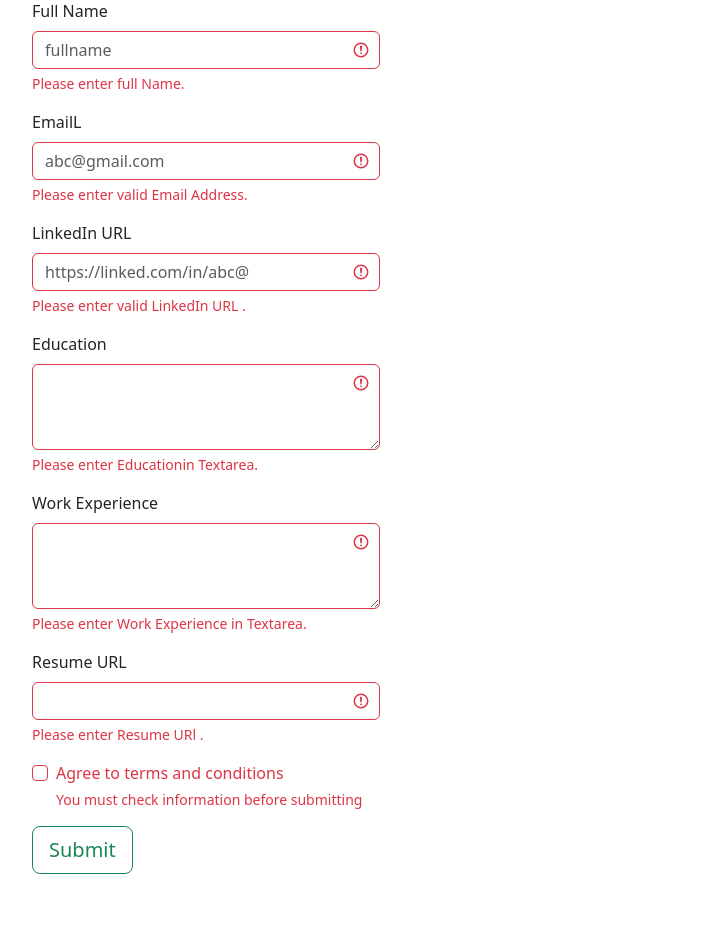
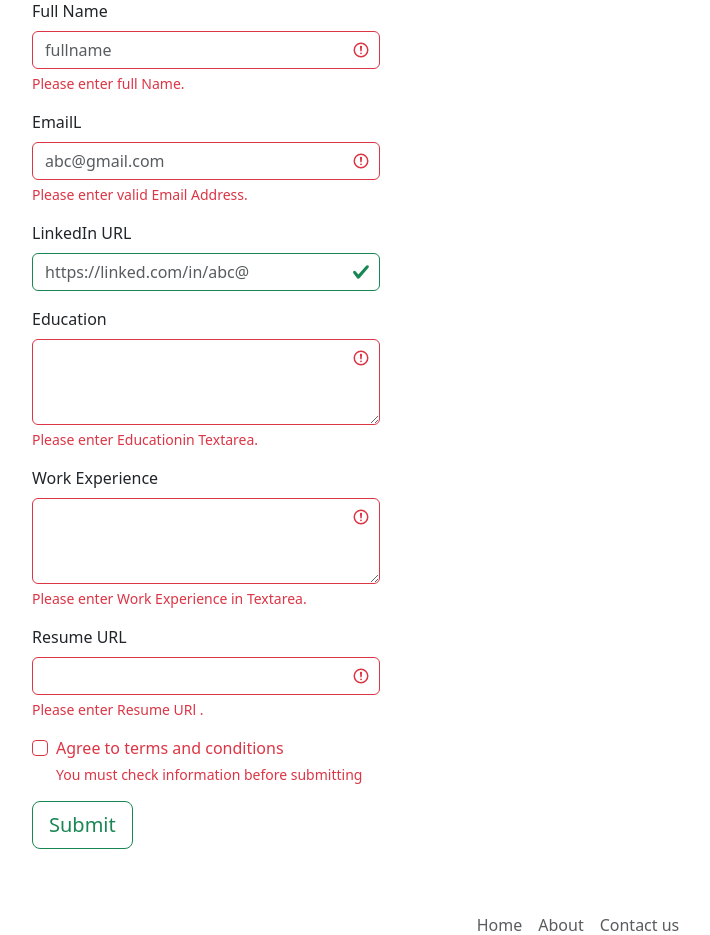
Before and after one commit to cnchoudhari/careers_website, a Flask app: template templates/jobpage.html in a window 1280 px wide. Shown: the part 835-1770 px from the top of the page, without its empty margins (62-772 px from the left). Run offline with Flask 3, Linux system fonts and the light colour scheme; the template is opened without the code that fills it, so the values that code supplies are empty.

Commit message:
some code edit in linkedin

```diff
--- a/templates/app_form.html
+++ b/templates/app_form.html
@@ -43,7 +43,7 @@
         <div class="col-4">
           <div class="mb-3">
             <label for="exampleFormControlInput1" class="form-label">LinkedIn URL</label>
-            <input type="email" class="form-control" id="exampleFormControlInput1" placeholder="https://linked.com/in/abc@" required name="linkedin_url" >
+            <input type="email" class="form-control" id="exampleFormControlInput1" placeholder="https://linked.com/in/abc@" name="linkedin_url" >
             <div class="invalid-feedback">
               Please enter valid LinkedIn URL .
             </div>
```
